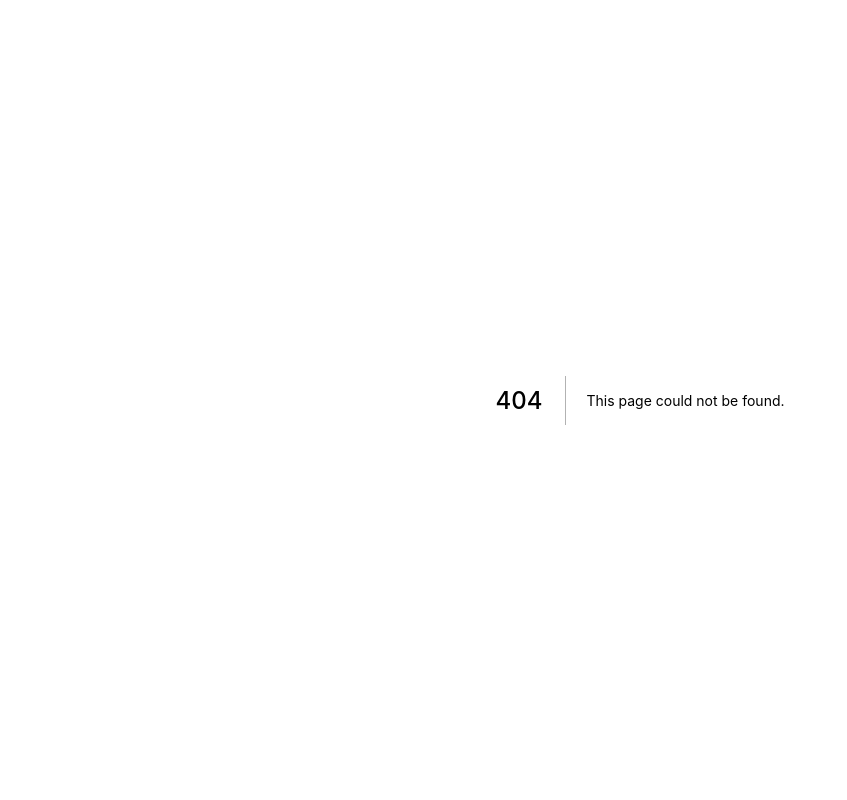
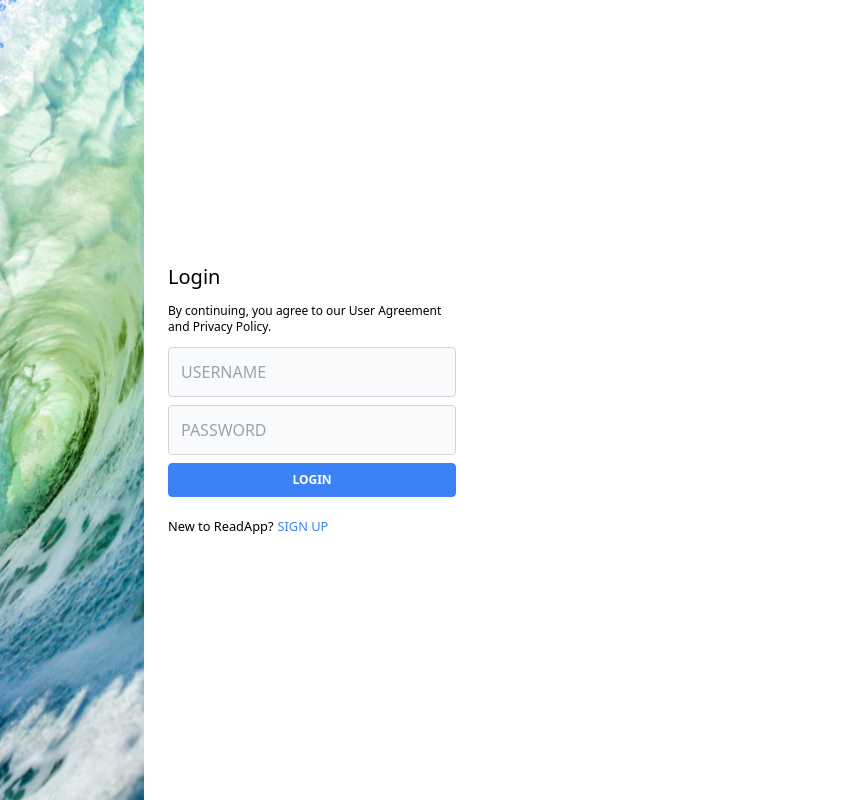
Before and after one commit to neilchauhan2/readapp-client, a Next.js app: page /login in a window 1280 px wide. Before the commit this address had no page. Shown: the whole page, without its empty margins (0-847 px from the left). Built offline with nearby package versions, Linux system fonts and the light colour scheme.

Commit message:
Added Login Page.

```diff
--- a/src/pages/_app.tsx
+++ b/src/pages/_app.tsx
@@ -3,7 +3,7 @@
 import axios from "axios";
 
 axios.defaults.baseURL = "http://localhost:2000/api";
-
+axios.defaults.withCredentials = true;
 function MyApp({ Component, pageProps }: AppProps) {
   return <Component {...pageProps} />;
 }
--- /dev/null
+++ b/src/pages/login.tsx
@@ -0,0 +1,78 @@
+import { FormEvent, useState } from "react";
+import Head from "next/head";
+import Link from "next/link";
+import axios from "axios";
+import Input from "../components/Input";
+import { useRouter } from "next/router";
+
+const Login = () => {
+  const [username, setUsername] = useState("");
+  const [password, setPassword] = useState("");
+  const [errors, setErrors] = useState<any>({});
+
+  const router = useRouter();
+
+  const submitForm = async (e: FormEvent) => {
+    e.preventDefault();
+    try {
+      await axios.post("/auth/login", {
+        username,
+        password,
+      });
+
+      router.push("/");
+    } catch (error) {
+      setErrors({ ...error.response.data });
+    }
+  };
+
+  return (
+    <div className="flex">
+      <Head>
+        <title>Login</title>
+      </Head>
+
+      <div
+        className="h-screen bg-center bg-cover w-36"
+        style={{ backgroundImage: "url('/images/bgImg.jpg')" }}
+      ></div>
+      <div className="flex flex-col justify-center pl-6">
+        <div className="w-72">
+          <h1 className="mb-3 text-xl font-medium">Login</h1>
+          <p className="mb-3 text-xs">
+            By continuing, you agree to our User Agreement and Privacy Policy.
+          </p>
+          <form onSubmit={submitForm}>
+            <Input
+              className="mb-2"
+              type="text"
+              value={username}
+              setValue={setUsername}
+              placeholder={"USERNAME"}
+              error={errors.username}
+            />
+            <Input
+              className="mb-2"
+              type="password"
+              value={password}
+              setValue={setPassword}
+              placeholder={"PASSWORD"}
+              error={errors.password}
+            />
+            <button className="w-full py-2 mb-4 text-xs font-bold text-white uppercase bg-blue-500 border border-blue-500 rounded">
+              LOGIN
+            </button>
+          </form>
+          <small>
+            New to ReadApp?
+            <Link href="/register">
+              <a className="ml-1 text-blue-500 uppercase">Sign Up</a>
+            </Link>
+          </small>
+        </div>
+      </div>
+    </div>
+  );
+};
+
+export default Login;
```
